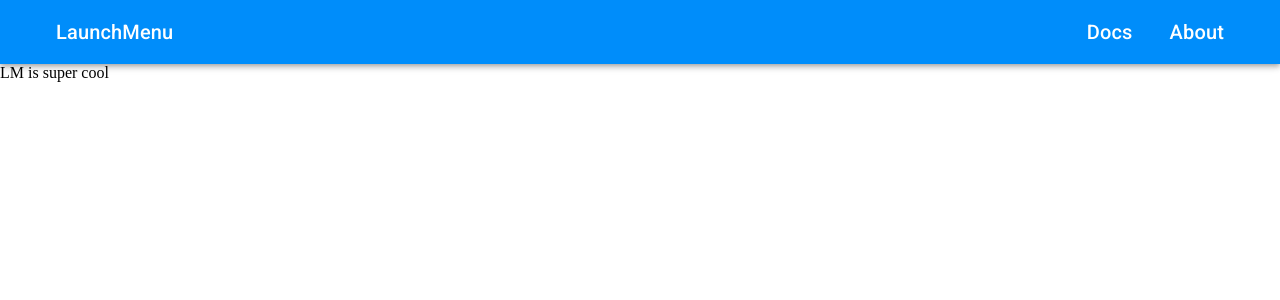
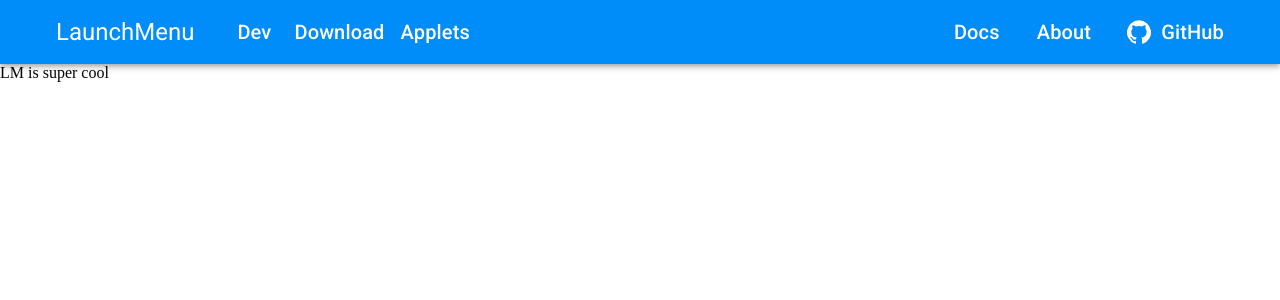
Before and after one commit to LaunchMenu/LaunchMenu.github.io, a Next.js app: page /devFeatures in a window 1280 px wide. Shown: the top 300 px of the page. Built offline with nearby package versions, Linux system fonts and the light colour scheme.

Commit message:
Add more links to navbar

```diff
--- a/src/components/Navbar.tsx
+++ b/src/components/Navbar.tsx
@@ -8,22 +8,47 @@ import Container from "@material-ui/core/Container";
 import Box from "@material-ui/core/Box";
 import Link from "next/link";
 
+import GitHubIcon from "@material-ui/icons/GitHub";
+
 export const Navbar: FC = () => {
     return (
         <AppBar position="static">
             <Toolbar>
                 <Container>
-                    <Grid
-                        container
-                        direction='row'
-                        justify='space-between'>
+                    <Grid container direction="row" justify="space-between">
                         <Box
                             css={{
                                 display: "inline",
                             }}>
                             <Button color="primary">
                                 <Link href="/">
-                                    <Typography variant="h6">LaunchMenu</Typography>
+                                    <Typography variant="h5">
+                                        LaunchMenu
+                                    </Typography>
+                                </Link>
+                            </Button>
+
+                            <Button
+                                color="primary"
+                                style={{
+                                    marginLeft: 20,
+                                }}>
+                                <Link href="/applet development">
+                                    <Typography variant="h6">Dev</Typography>
+                                </Link>
+                            </Button>
+                            <Button color="primary">
+                                <Link href="#downloads">
+                                    <Typography variant="h6">
+                                        Download
+                                    </Typography>
+                                </Link>
+                            </Button>
+                            <Button color="primary">
+                                <Link href="#applets">
+                                    <Typography variant="h6">
+                                        Applets
+                                    </Typography>
                                 </Link>
                             </Button>
                         </Box>
@@ -45,6 +70,29 @@ export const Navbar: FC = () => {
                                     <Typography variant="h6">About</Typography>
                                 </Link>
                             </Button>
+
+                            <Button color="primary">
+                                <Link href="https://github.com/LaunchMenu/">
+                                    <a
+                                        target="_blank"
+                                        style={{
+                                            color: "inherit",
+                                            textDecoration: "inherit",
+                                        }}>
+                                        <Grid
+                                            container
+                                            direction="row"
+                                            style={{gap: 10}}>
+                                            <GitHubIcon
+                                                style={{alignSelf: "center"}}
+                                            />
+                                            <Typography variant="h6">
+                                                GitHub
+                                            </Typography>
+                                        </Grid>
+                                    </a>
+                                </Link>
+                            </Button>
                         </Box>
                     </Grid>
                 </Container>
--- a/src/pages/index.tsx
+++ b/src/pages/index.tsx
@@ -4,6 +4,7 @@ import {Feature} from "../components/home/features/Feature";
 import {FeatureCategory} from "../components/home/features/FeatureCategory";
 import {FeatureVideo} from "../components/home/features/FeatureVideo";
 import {Hero} from "../components/home/Hero";
+import {HorizontalList} from "../components/home/HorizontalList";
 import {SellingPoint} from "../components/home/SellingPoint";
 import {LMVideosProvider} from "../components/home/videoService/LMVideosProvider";
 
--- a/tsconfig.json
+++ b/tsconfig.json
@@ -22,7 +22,8 @@
         "noEmit": true,
         "resolveJsonModule": true,
         "isolatedModules": true,
-        "jsxImportSource": "@emotion/react"
+        "jsxImportSource": "@emotion/react",
+        "tsBuildInfoFile": "/buildInfo"
     },
     "types": ["node"],
     "exclude": ["node_modules", "**/node_modules/*", "build", "trash"],
```
Also changed, not shown: 1 other file (tests, documents, lock files or other folders).
